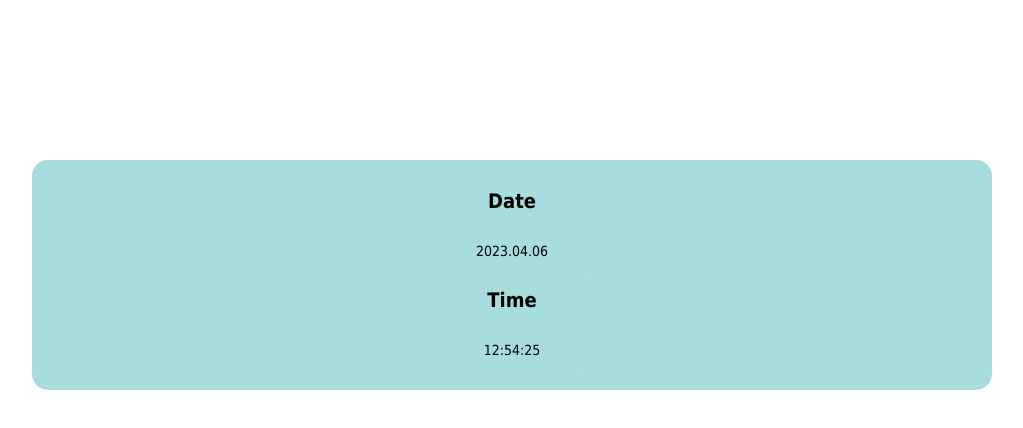
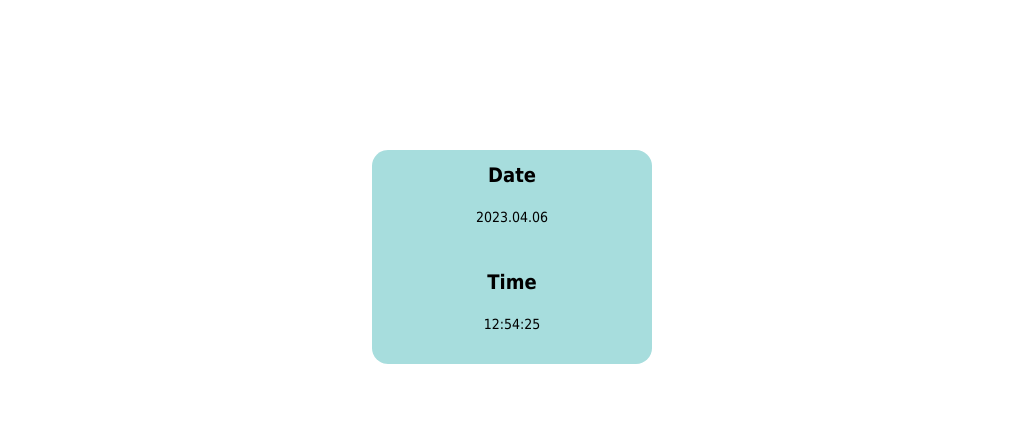
Before and after one commit to marinaSandberg/clock, a plain HTML site: page index.html in a window 1280 px wide. Shown: the whole page, without its empty margins (128-1151 px from the left). Drawn offline with Linux system fonts and the light colour scheme.

Commit message:
Update index.html

```diff
--- a/index.html
+++ b/index.html
@@ -11,17 +11,23 @@
         body {
             font-family: tahoma;
             font-size: 14px;
-            margin: 10rem;
+            margin: 150px 500px;
+            padding: none;
+            box-sizing: border-box;
+            text-decoration: none;
         }
 
-        div {
+        #container {
             background-color: rgb(167, 221, 221);
             border-radius: 1rem;
-            padding: 1rem 3rem;
             display: flex;
             flex-direction: column;
             justify-content: center;
             align-items: center;
+        }
+
+        div > div {
+            padding: 0.5rem 0rem 2rem 0rem;
         }
 
         h1 {
@@ -31,7 +37,7 @@
     </style>
 </head>
 <body>
-    <div>
+    <div id="container">
         <h1>Date</h1>
         <div id="date"></div>
         <h1>Time</h1>
```
